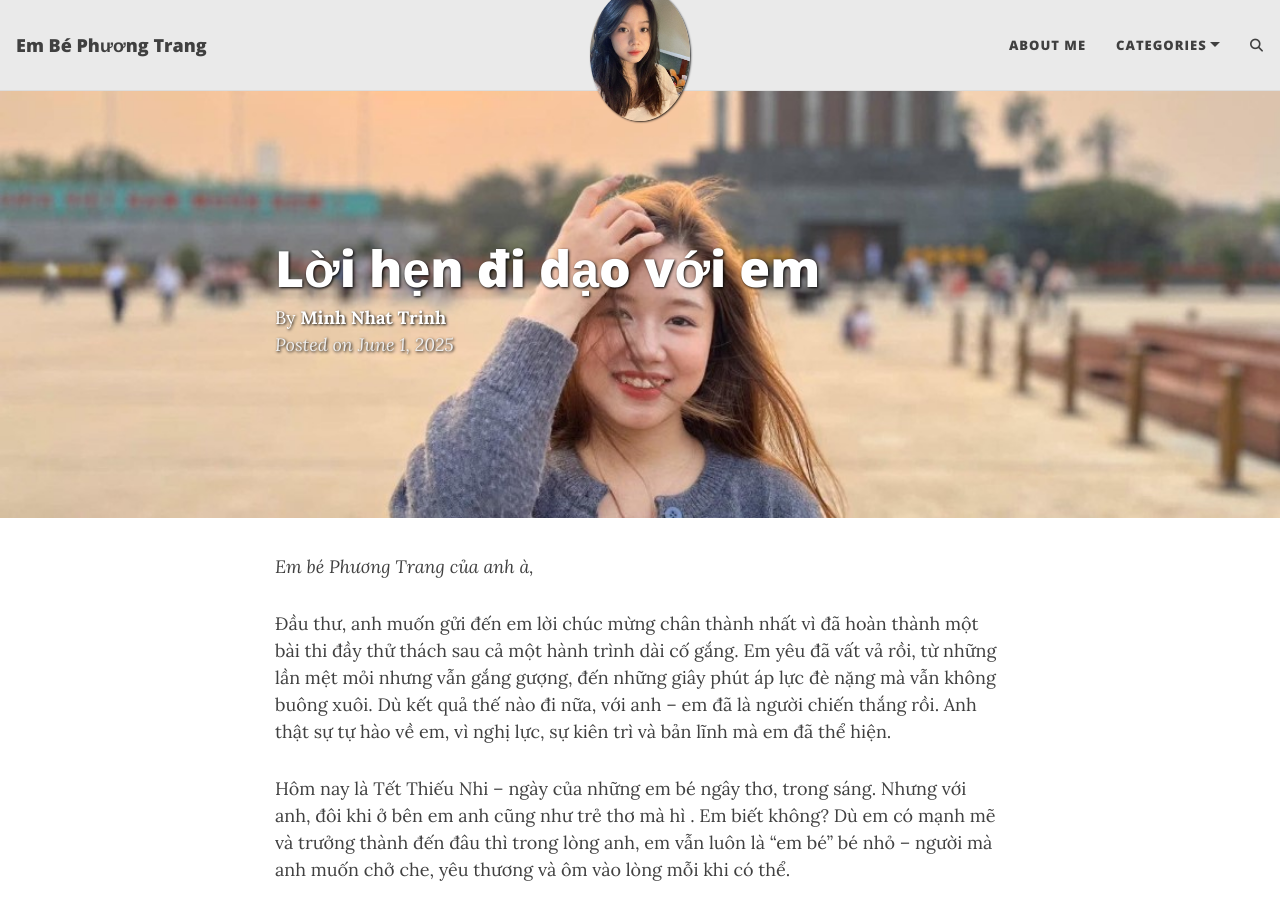
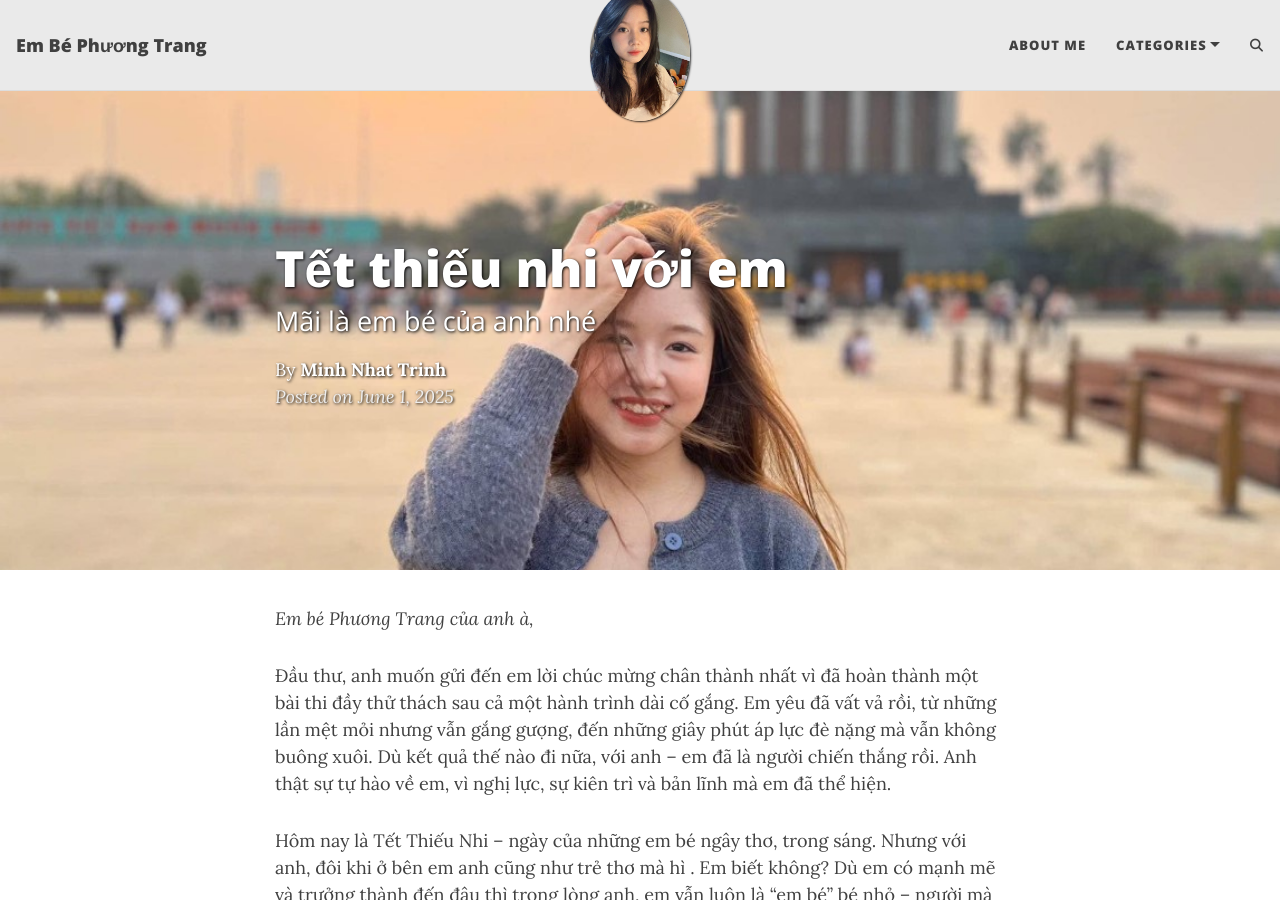
Before and after one commit to phuongtrang2807/phuongtrang2807.github.io, a Jekyll site: the page built from _posts/2025-06-01-Tet-thieu-nhi.md, in a window 1280 px wide and 900 px high. Built offline with Jekyll 4.4.1, drawn with Linux system fonts in a browser that asks for light colours; comment, search, counter and statistics services are not loaded.

Commit message:
add post 1/6

```diff
--- a/_posts/2025-06-01-Tet-thieu-nhi.md
+++ b/_posts/2025-06-01-Tet-thieu-nhi.md
@@ -1,7 +1,7 @@
 ---
 layout: post
-title: Lời hẹn đi dạo với em
-# subtitle: Lời hẹn cuối năm
+title: Tết thiếu nhi với em
+subtitle: Mãi là em bé của anh nhé
 cover-img: /assets/img/Trang7.jpg
 thumbnail-img: /assets/img/Trang38.jpg
 # share-img: /assets/img/path.jpg
```
